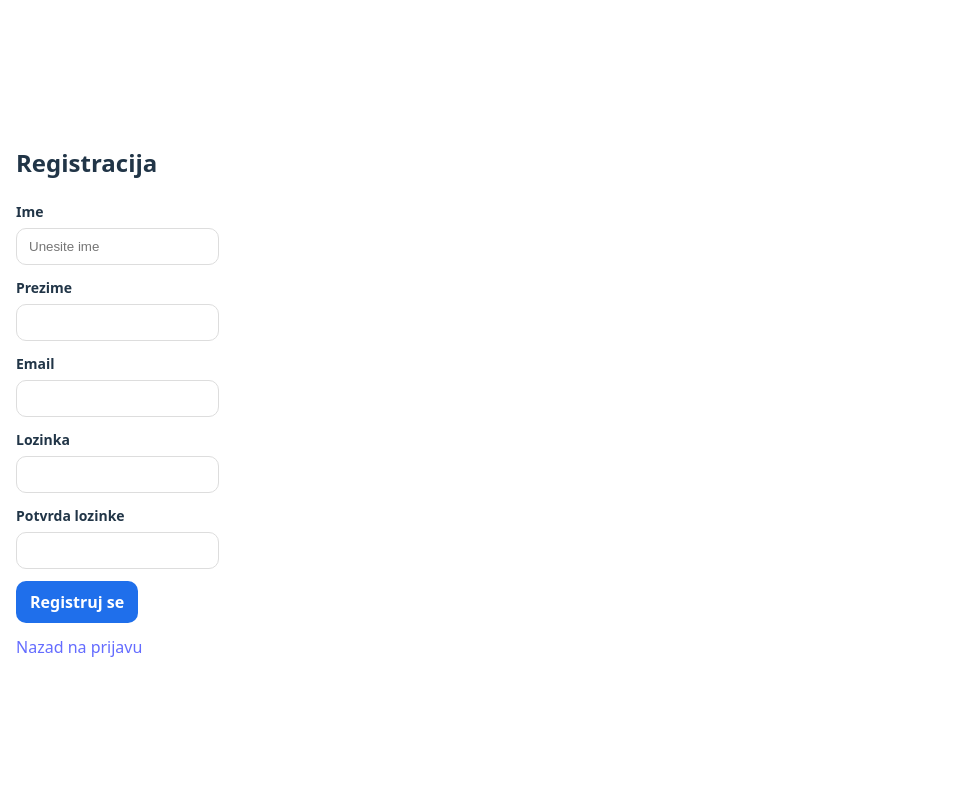
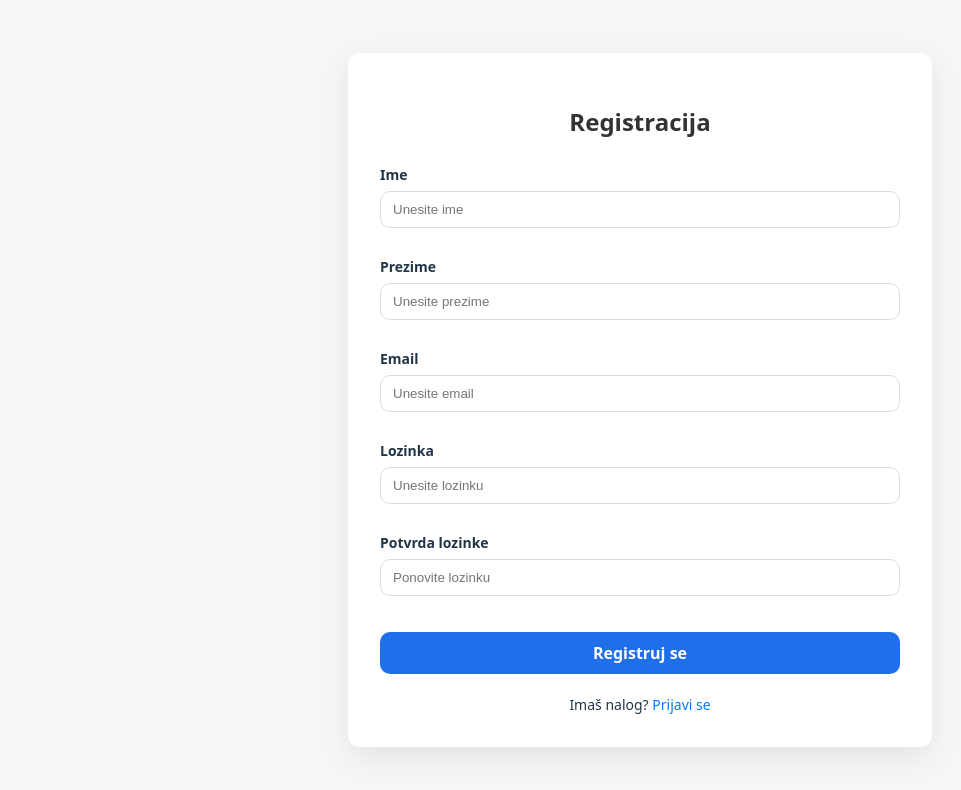
Before and after one commit to elab-development/internet-tehnologije-2025-appzaizlozbefotografija_2021_0466, a React (Vite) app in the folder react-frontend/: page /registracija in a window 1280 px wide. Shown: the top 790 px of the page, without its empty margins (0-961 px from the left). Built offline with nearby package versions, Linux system fonts and the light colour scheme.

Commit message:
CSS za prijavu i registraciju korisnika

```diff
--- a/react-frontend/src/App.jsx
+++ b/react-frontend/src/App.jsx
@@ -12,7 +12,6 @@ import "./App.css";
 function AppContent() {
   const location = useLocation();
 
-
   const hideNavbarRoutes = ["/", "/registracija"];
   const shouldHideNavbar = hideNavbarRoutes.includes(location.pathname);
 
@@ -20,17 +19,23 @@ function AppContent() {
     <>
       {!shouldHideNavbar && <NavBar />}
 
-      <div style={{ padding: "16px" }}>
+      {/* Padding samo kad navbar postoji */}
+      {shouldHideNavbar ? (
         <Routes>
           <Route path="/" element={<PrijavaKorisnika />} />
-          <Route path="/pocetna" element={<Pocetna />} />
-          <Route path="/izlozbe/:id/prijava" element={<Prijava />} />
           <Route path="/registracija" element={<Registracija />} />
-          <Route path="/izlozbe" element={<Izlozbe />} />
-          <Route path="/izlozbe/:id" element={<IzlozbaDetalji />} />
-          <Route path="/izlozbe/:id/galerija" element={<Galerija />} />
         </Routes>
-      </div>
+      ) : (
+        <div style={{ padding: "16px" }}>
+          <Routes>
+            <Route path="/pocetna" element={<Pocetna />} />
+            <Route path="/izlozbe/:id/prijava" element={<Prijava />} />
+            <Route path="/izlozbe" element={<Izlozbe />} />
+            <Route path="/izlozbe/:id" element={<IzlozbaDetalji />} />
+            <Route path="/izlozbe/:id/galerija" element={<Galerija />} />
+          </Routes>
+        </div>
+      )}
     </>
   );
 }
--- /dev/null
+++ b/react-frontend/src/pages/PrijavaKorisnika.css
@@ -0,0 +1,74 @@
+.prijava-page {
+  min-height: 100vh;
+  width: 100vw;
+
+  display: flex;
+  justify-content: center;
+  align-items: center;
+
+  background-color: #f5f6f8;
+  padding: 16px; /* bitno za mobile */
+  box-sizing: border-box;
+}
+
+/* kartica */
+.prijava-card {
+  width: 100%;
+  max-width: 420px;
+
+  background: #ffffff;
+  padding: 32px;
+  border-radius: 12px;
+
+  box-shadow: 0 10px 30px rgba(0, 0, 0, 0.08);
+}
+
+/* naslov */
+.prijava-card h2 {
+  text-align: center;
+  margin-bottom: 24px;
+  color: #333;
+}
+
+/* forma */
+.prijava-card form {
+  display: flex;
+  flex-direction: column;
+  gap: 16px;
+}
+
+/* dugme */
+.prijava-card button {
+  margin-top: 8px;
+}
+
+/* error poruka */
+.prijava-error {
+  margin-top: 12px;
+  color: #c0392b;
+  text-align: center;
+  font-size: 14px;
+}
+
+/* footer ispod forme */
+.prijava-footer {
+  margin-top: 20px;
+  text-align: center;
+  font-size: 14px;
+}
+
+.prijava-footer a {
+  color: #007bff;
+  text-decoration: none;
+}
+
+.prijava-footer a:hover {
+  text-decoration: underline;
+}
+
+/* 📱 manji ekrani */
+@media (max-width: 480px) {
+  .prijava-card {
+    padding: 24px 20px;
+  }
+}
--- a/react-frontend/src/pages/PrijavaKorisnika.jsx
+++ b/react-frontend/src/pages/PrijavaKorisnika.jsx
@@ -4,6 +4,7 @@ import axios from "axios";
 
 import Button from "../components/Button";
 import Input from "../components/Input";
+import "./PrijavaKorisnika.css";
 
 export default function PrijavaKorisnika() {
   const navigate = useNavigate();
@@ -40,7 +41,8 @@ export default function PrijavaKorisnika() {
   };
 
   return (
-    <div style={{ maxWidth: 400 }}>
+    <div className="prijava-page">
+      <div className="prijava-card">
         <h2>Prijava korisnika</h2>
 
         <form onSubmit={submit}>
@@ -49,8 +51,10 @@ export default function PrijavaKorisnika() {
             name="email"
             type="email"
             value={email}
-          onChange={(e) => setEmail(e.target.value)}
-
+            onChange={(e) => {
+              setEmail(e.target.value);
+              setGreska("");
+            }}
           />
 
           <Input
@@ -58,24 +62,23 @@ export default function PrijavaKorisnika() {
             name="lozinka"
             type="password"
             value={lozinka}
-          onChange={(e) => setLozinka(e.target.value)}
-
+            onChange={(e) => {
+              setLozinka(e.target.value);
+              setGreska("");
+            }}
           />
 
-        <Button
-          type="submit"
-          disabled={loading}
-        >
+          <Button type="submit" disabled={loading}>
             {loading ? "Prijava..." : "Prijavi se"}
           </Button>
-
         </form>
 
-      {greska && <p style={{ color: "red" }}>{greska}</p>}
+        {greska && <p className="prijava-error">{greska}</p>}
 
-      <p>
+        <div className="prijava-footer">
           Nemaš nalog? <Link to="/registracija">Registruj se</Link>
-      </p>
+        </div>
+      </div>
     </div>
   );
 }
--- /dev/null
+++ b/react-frontend/src/pages/Registracija.css
@@ -0,0 +1,67 @@
+.registracija-page {
+  min-height: 100vh;
+  width: 100vw;
+
+  display: flex;
+  justify-content: center;
+  align-items: center;
+
+  background-color: #f5f6f8;
+  padding: 16px;
+  box-sizing: border-box;
+}
+
+.registracija-card {
+  width: 100%;
+  max-width: 520px;
+
+  background: #ffffff;
+  padding: 32px;
+  border-radius: 12px;
+
+  box-shadow: 0 10px 30px rgba(0, 0, 0, 0.08);
+}
+
+.registracija-card h2 {
+  text-align: center;
+  margin-bottom: 24px;
+  color: #333;
+}
+
+.registracija-card form {
+  display: flex;
+  flex-direction: column;
+  gap: 16px;
+}
+
+.registracija-card button {
+  margin-top: 8px;
+}
+
+.registracija-error {
+  margin-top: 12px;
+  color: #c0392b;
+  text-align: center;
+  font-size: 14px;
+}
+
+.registracija-footer {
+  margin-top: 20px;
+  text-align: center;
+  font-size: 14px;
+}
+
+.registracija-footer a {
+  color: #007bff;
+  text-decoration: none;
+}
+
+.registracija-footer a:hover {
+  text-decoration: underline;
+}
+
+@media (max-width: 480px) {
+  .registracija-card {
+    padding: 24px 20px;
+  }
+}
--- a/react-frontend/src/pages/Registracija.jsx
+++ b/react-frontend/src/pages/Registracija.jsx
@@ -1,8 +1,10 @@
 import { useState } from "react";
 import { useNavigate, Link } from "react-router-dom";
 import axios from "axios";
+
 import Input from "../components/Input";
 import Button from "../components/Button";
+import "./Registracija.css";
 
 export default function Registracija() {
   const navigate = useNavigate();
@@ -14,12 +16,10 @@ export default function Registracija() {
   const [lozinkaPotvrda, setLozinkaPotvrda] = useState("");
 
   const [loading, setLoading] = useState(false);
-  const [poruka, setPoruka] = useState("");
   const [greska, setGreska] = useState("");
 
   const submit = async (e) => {
     e.preventDefault();
-    setPoruka("");
     setGreska("");
     setLoading(true);
 
@@ -32,9 +32,7 @@ export default function Registracija() {
         lozinka_confirmation: lozinkaPotvrda,
       });
 
-      // očekujemo: { korisnik: {...}, token: "..." }
-      const token = res.data.token;
-      const korisnik = res.data.korisnik;
+      const { token, korisnik } = res.data;
 
       if (!token || !korisnik?.id) {
         setGreska("Registracija je prošla, ali nema tokena/korisnika u odgovoru.");
@@ -44,8 +42,7 @@ export default function Registracija() {
       localStorage.setItem("token", token);
       localStorage.setItem("korisnikId", String(korisnik.id));
 
-      setPoruka("Uspešna registracija! Token je sačuvan.");
-      navigate("/");
+      navigate("/pocetna");
     } catch (err) {
       const msg =
         err?.response?.data?.message ||
@@ -58,7 +55,8 @@ export default function Registracija() {
   };
 
   return (
-    <div style={{ maxWidth: 420 }}>
+    <div className="registracija-page">
+      <div className="registracija-card">
         <h2>Registracija</h2>
 
         <form onSubmit={submit}>
@@ -66,7 +64,10 @@ export default function Registracija() {
             label="Ime"
             name="ime"
             value={ime}
-          onChange={(e) => setIme(e.target.value)}
+            onChange={(e) => {
+              setIme(e.target.value);
+              setGreska("");
+            }}
             placeholder="Unesite ime"
           />
 
@@ -74,7 +75,11 @@ export default function Registracija() {
             label="Prezime"
             name="prezime"
             value={prezime}
-          onChange={(e) => setPrezime(e.target.value)}
+            onChange={(e) => {
+              setPrezime(e.target.value);
+              setGreska("");
+            }}
+            placeholder="Unesite prezime"
           />
 
           <Input
@@ -82,7 +87,11 @@ export default function Registracija() {
             name="email"
             type="email"
             value={email}
-          onChange={(e) => setEmail(e.target.value)}
+            onChange={(e) => {
+              setEmail(e.target.value);
+              setGreska("");
+            }}
+            placeholder="Unesite email"
           />
 
           <Input
@@ -90,7 +99,11 @@ export default function Registracija() {
             name="lozinka"
             type="password"
             value={lozinka}
-          onChange={(e) => setLozinka(e.target.value)}
+            onChange={(e) => {
+              setLozinka(e.target.value);
+              setGreska("");
+            }}
+            placeholder="Unesite lozinku"
           />
 
           <Input
@@ -98,7 +111,11 @@ export default function Registracija() {
             name="lozinkaPotvrda"
             type="password"
             value={lozinkaPotvrda}
-          onChange={(e) => setLozinkaPotvrda(e.target.value)}
+            onChange={(e) => {
+              setLozinkaPotvrda(e.target.value);
+              setGreska("");
+            }}
+            placeholder="Ponovite lozinku"
           />
 
           <Button type="submit" disabled={loading}>
@@ -106,12 +123,12 @@ export default function Registracija() {
           </Button>
         </form>
 
-      {poruka && <p style={{ color: "green" }}>{poruka}</p>}
-      {greska && <p style={{ color: "red" }}>{greska}</p>}
+        {greska && <p className="registracija-error">{greska}</p>}
 
-      <p style={{ marginTop: 12 }}>
-        <Link to="/">Nazad na prijavu</Link>
-      </p>
+        <div className="registracija-footer">
+          Imaš nalog? <Link to="/">Prijavi se</Link>
+        </div>
+      </div>
     </div>
   );
 }
```
Lines whose indentation alone changed are shown as unchanged.
